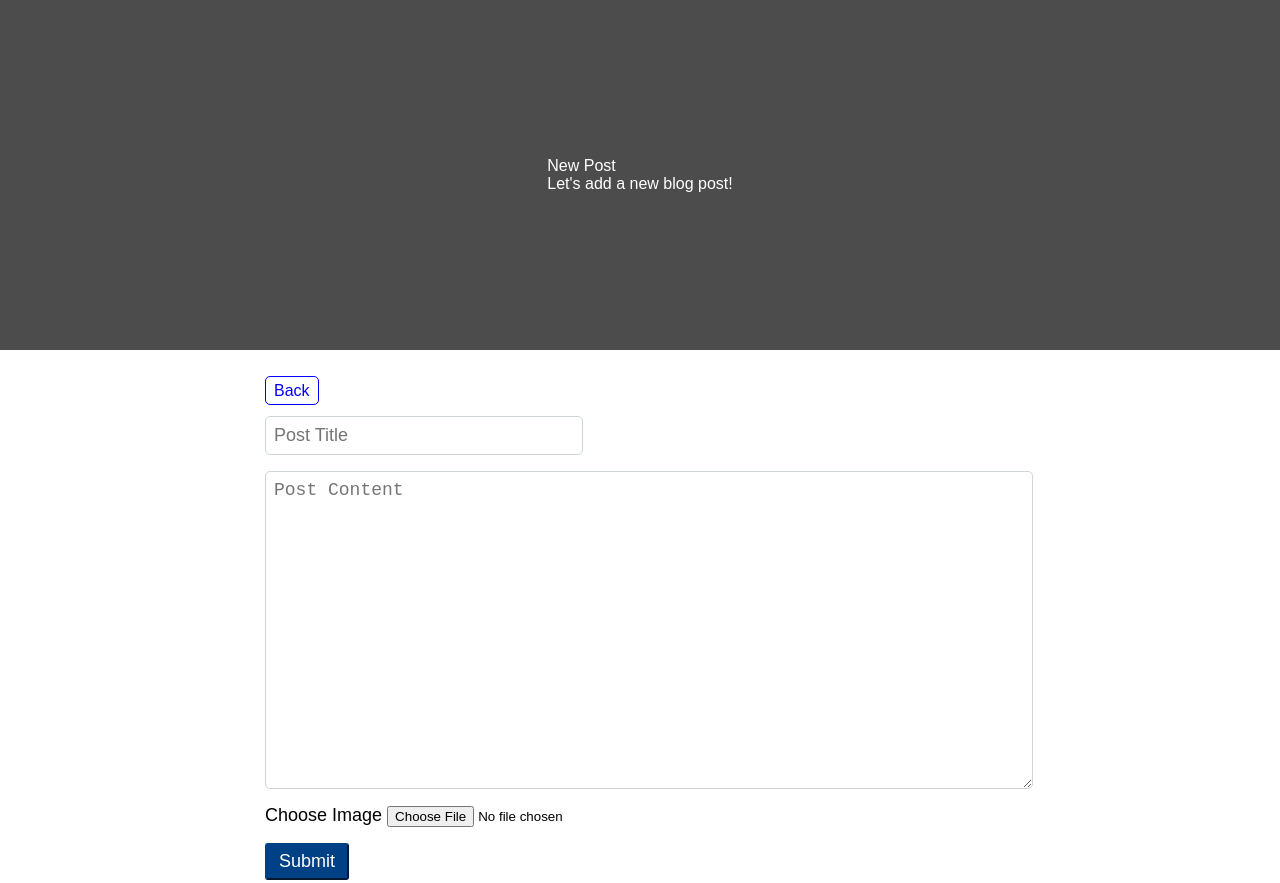
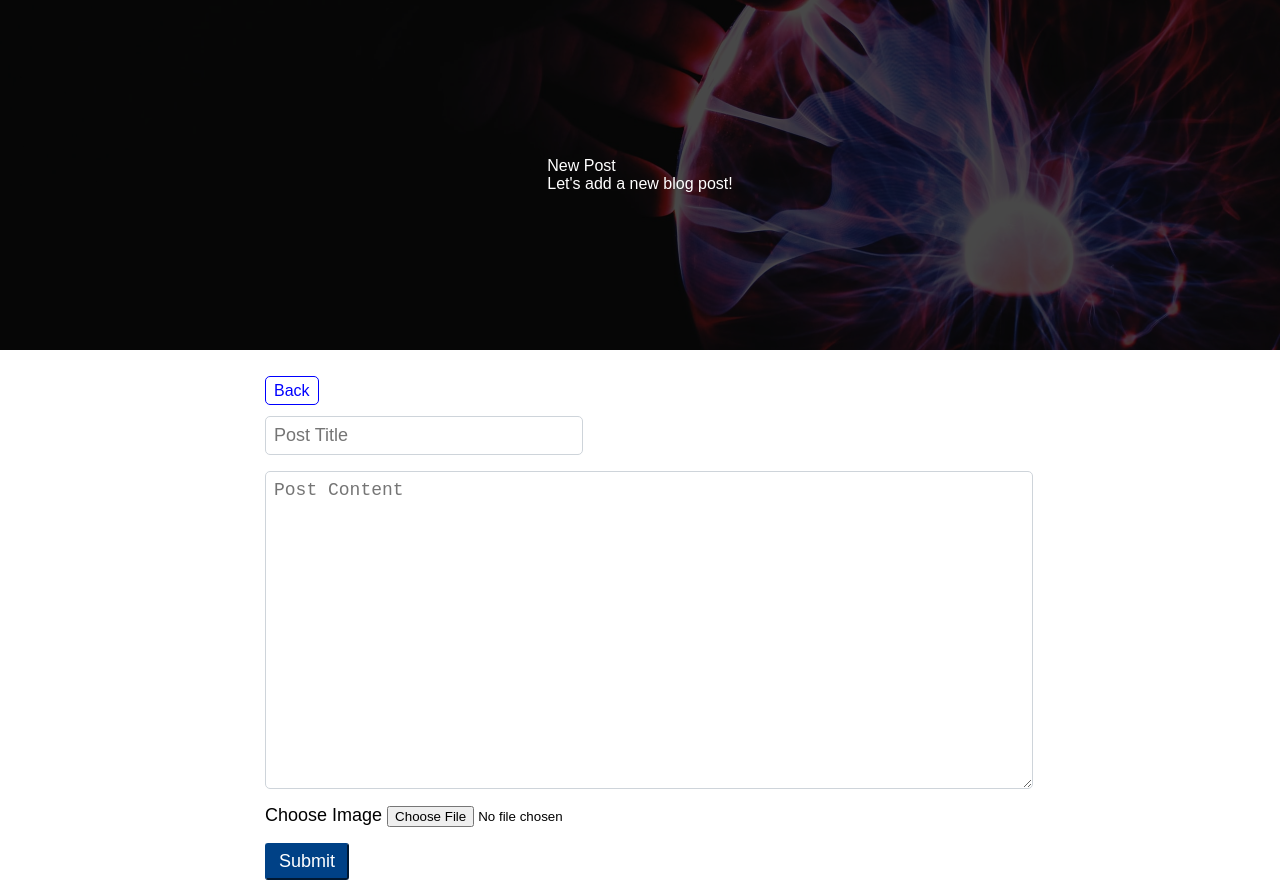
Before and after one commit to postonoh/ShelbyBlog, a plain HTML site: page new-post.html in a window 1280 px wide. Shown: the top 883 px of the page. Drawn offline with Linux system fonts and the light colour scheme.

Commit message:
Add style and new-post stuff

```diff
--- a/new-post.html
+++ b/new-post.html
@@ -9,7 +9,7 @@
         <link rel="stylesheet" href="style/style.css">
         <link rel="stylesheet" href="style/new-post.css">
     </head>
-    <body>
+    <body class="submitPost-page">
         <div class="container new-post-page">
             <header>
                 <div class="header-container">
--- a/style/new-post.css
+++ b/style/new-post.css
@@ -36,3 +36,34 @@ form > * {
 #form-post-submit:hover {
     background-color: #002349;
 }
+header{
+    min-height: 350px;
+    color: white;
+    display:flex;
+    flex-direction: column;
+    justify-content: center;
+    align-items: center;
+    background-size: cover;
+    background-position: center;
+    position: relative;
+}
+
+header > * {
+    z-index:10;
+}
+
+header::before{
+    content:"";
+    position: absolute;
+    top:0;
+    bottom:0;
+    left:0;
+    right:0;
+    background-color: rgba(0, 0, 0, 0.7);
+}
+
+
+
+ .submitPost-page header{
+    background-image: url(../assets/banner.jpeg);
+}
```
